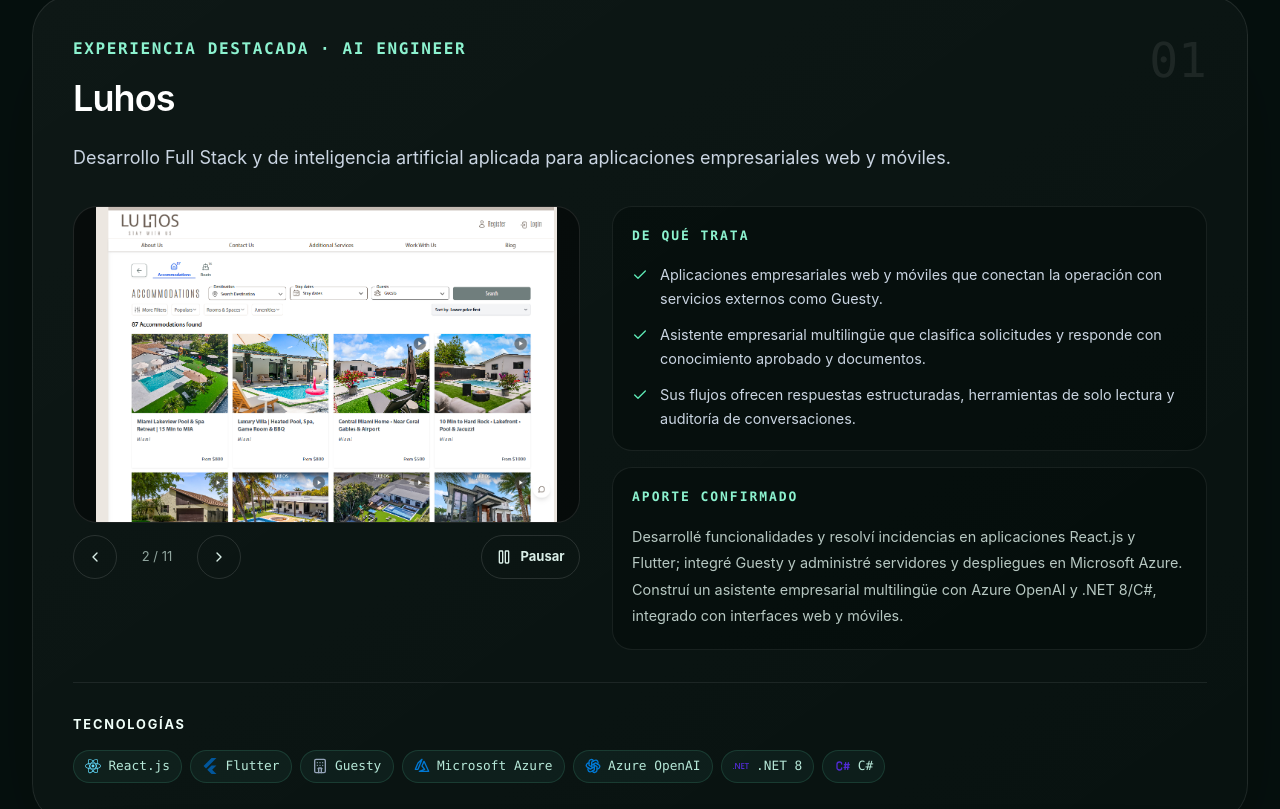
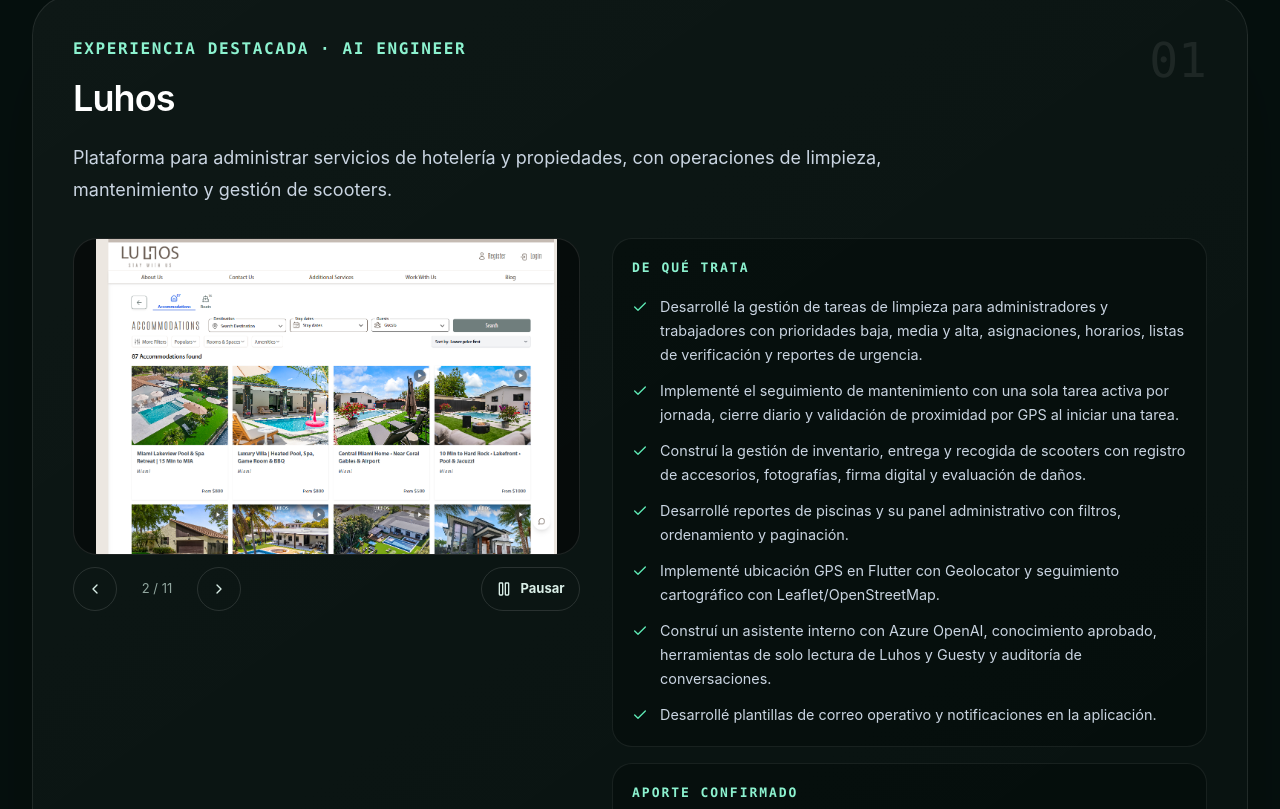
Before and after one commit to RonaldoDelgado/ronaldo-delgado, a Next.js app: page / in a window 1280 px wide. Shown: the part 2571-3380 px from the top of the page. Built offline with nearby package versions, Linux system fonts and the light colour scheme; no server answers.

Commit message:
feat(portfolio): detail Luhos work and introduce projects

```diff
--- /dev/null
+++ b/odd/tasks/luhos-contributions-project-intros.md
@@ -0,0 +1,26 @@
+# Explain Luhos work and introduce each project
+
+## Objective and problem
+The CV should explain what each company or project does before describing the user's role. Luhos currently compresses many personally implemented operational workflows into one dense paragraph, unlike the first-person feature list now used for Gudfy.
+
+## Authorized scope and constraints
+- The user confirms personal authorship of the Luhos features retrieved from Engram. Replace the Luhos CV detail paragraph with concrete first-person capabilities under a concise company summary; align the portfolio's Luhos case without turning technical implementation into unverified business metrics.
+- Add a one-sentence, evidence-bounded introduction before the contribution of each of the seven CV projects, using facts already in the current CV/portfolio. Preserve project order and distinguish businesses from personal/complementary projects.
+- The current CV is three A4 pages with emphasized print headings and project separators. Keep readable typography, the portrait, and complete project entries; do not silently cut other projects to meet pagination. If the content cannot fit three readable pages, report the tradeoff before finalizing PDF.
+- Exclude claims that scooter pickup reminders are currently enabled, email is guaranteed in production, or the assistant's optional/unshipped capabilities are live. Use Flutter Geolocator and Leaflet/OpenStreetMap, not Google Maps; do not reintroduce vector RAG claims.
+- Edit only Luhos/default content and exact-default migration in `src/data/portfolio.ts` / `src/lib/portfolio-storage.ts`, canonical `../CV-Ronaldo-Delgado-editable.html`, identical `public/ronaldo-delgado-cv.html`, and verified PDF copies `../CV-Ronaldo-Delgado.pdf` / `public/CV-Ronaldo-Delgado.pdf`. Leave `.atl/`, Gudfy text, other project contributions, and unrelated parent files untouched. No push, PR, merge, or deployment.
+
+## Work unit and acceptance
+- [ ] LUH-1: Write first-person Luhos `Aporte` plus concrete capabilities (cleaning, maintenance, scooters, pool reports, role-specific interfaces, scoped AI/Guesty and communications) and add concise company/project introductions across the CV; generate and verify the HTML/PDF copies and commit the cohesive unit on `feat/luhos-contributions-project-intros`.
+- The portfolio Luhos case has a brief business summary, a personal contribution and readable concrete details; older exact defaults migrate without replacing customized browser-local text.
+- The CV introductions precede personal contributions; all seven projects retain their verified names/order, the Gudfy feature list and the profile photo. Canonical/public HTML and PDF copies match respectively.
+- Run focused migration/customization assertions, `npm run lint`, `npm run build`, `git diff --check`, and offline PDF page/text/visual checks. Record precise results, skipped live-site checks, and commit identity before marking LUH-1 complete.
+
+## Route and delivery
+- Delegated direct text/CSS writer for multiple non-trivial files, followed by one bounded offline PDF print/verification action. No TDD mode configured; package.json has no test script, so use focused deterministic assertions and proportional build/print checks.
+- Advisory authored-size forecast below ~400 lines; generated PDF binary excluded from authored count, never from snapshot identity. Delivery strategy `ask-on-risk` unless actual change exceeds the review budget.
+
+## Evidence and next step
+- Engram: #1845/#1856 cleaning/admin roles, #2138/#2413 maintenance workday/geofence, #12/#13/#15 scooter delivery/return, #780 pool reports, #409/#785 email implementation and production caveat, #1942/#2055 assistant, #2931 verified stack. These are historical observations; corroborate current source before public claims.
+- The canonical CV HTML/PDF in the parent `portafolio` repository are currently untracked there; only their published copies can join the nested app repo's work-unit commit.
+- Next: implement locally, render/read back the PDF, record verified result and exact commit here and in the Engram mirror.
--- a/public/ronaldo-delgado-cv.html
+++ b/public/ronaldo-delgado-cv.html
@@ -524,32 +524,46 @@
             <article class="entry entry-luhos">
               <h3>Luhos · <span class="company-role">AI Engineer</span></h3>
               <p>
-                <strong>Empresa:</strong> Plataforma tecnológica para la
-                administración de servicios de hotelería y propiedades.
+                Plataforma para administrar servicios de hotelería y propiedades,
+                con operaciones de limpieza, mantenimiento y gestión de scooters.
               </p>
               <p>
-                <strong>Aporte:</strong> Como desarrollador Full Stack, mantuve
-                los entornos de software de la empresa, desarrollé
-                funcionalidades y resolví incidencias en interfaces web y
-                móviles con React y Flutter, integré Guesty y administré
-                servidores y despliegues en Microsoft Azure.
+                <strong>Aporte:</strong> Desarrollé los flujos operativos y las
+                interfaces para administradores y trabajadores en React y Flutter;
+                integré Guesty, resolví incidencias y administré servidores y
+                despliegues en Microsoft Azure. Con mi trabajo, contribuí a mejorar
+                la productividad y reducir costos administrativos.
               </p>
-              <p>
-                <strong>Logro destacado:</strong> Construí un asistente
-                empresarial multilingüe con Azure OpenAI y .NET 8/C#, integrado
-                con interfaces web y móviles, recuperación controlada de
-                conocimiento, herramientas tipadas de solo lectura, datos de
-                Luhos y Guesty, y auditoría de conversaciones. Mejoró la
-                productividad y redujo costos administrativos.
-              </p>
-              <p>
-                <strong>Detalles:</strong> Desarrollé soluciones para equipos de
-                limpieza y mantenimiento, clientes y administradores; optimicé
-                reportes y seguimiento de tareas; implementé GPS continuo desde
-                Flutter y monitoreo cartográfico con Leaflet/OpenStreetMap;
-                integré autenticación y roles, tareas programadas, gestión de
-                documentos y conocimiento, y pruebas automatizadas.
-              </p>
+              <ul class="compact-list">
+                <li>
+                  Desarrollé tareas de limpieza con prioridades baja, media y alta,
+                  asignaciones, horarios, listas de verificación y reportes de urgencia.
+                </li>
+                <li>
+                  Implementé seguimiento de mantenimiento con una tarea activa por
+                  jornada, cierre diario y validación de proximidad por GPS al iniciar.
+                </li>
+                <li>
+                  Construí inventario, entrega y recogida de scooters con accesorios,
+                  fotografías, firma digital y evaluación de daños.
+                </li>
+                <li>
+                  Desarrollé reportes de piscinas y su panel administrativo con filtros,
+                  ordenamiento y paginación.
+                </li>
+                <li>
+                  Implementé ubicación GPS con Flutter Geolocator y seguimiento
+                  cartográfico con Leaflet/OpenStreetMap.
+                </li>
+                <li>
+                  Construí un asistente interno con Azure OpenAI, conocimiento aprobado,
+                  herramientas de solo lectura de Luhos y Guesty y auditoría.
+                </li>
+                <li>
+                  Desarrollé plantillas de correo operativo y notificaciones en la
+                  aplicación.
+                </li>
+              </ul>
               <p>
                 <strong>Tecnologías:</strong> <strong>Web:</strong> React 18,
                 TypeScript, Vite, Zustand, Tailwind CSS;
@@ -593,6 +607,10 @@
               </h3>
               <h3>Comercio electrónico multivendedor</h3>
               <p>
+                Comercio multivendedor de productos digitales con compra y acceso
+                a códigos desde la cuenta del comprador.
+              </p>
+              <p>
                 <strong>Aporte:</strong> Desarrollé las interfaces para compradores,
                 vendedores y administradores, desde el catálogo y el carrito hasta
                 los pedidos y el acceso a códigos. Diseñé el modelo relacional en
@@ -635,6 +653,10 @@
               </h3>
               <h3>Comercio electrónico y funciones sociales</h3>
               <p>
+                Plataforma multivendedor que combina comercio electrónico,
+                comunicación en tiempo real y funciones sociales.
+              </p>
+              <p>
                 <strong>Aporte:</strong> Participé en el desarrollo de una
                 plataforma multivendedor con solicitudes de vendedores y
                 funciones sociales.
@@ -655,6 +677,10 @@
 
             <article class="entry">
               <h3>Ocho80 · Rifas y bingo digital</h3>
+              <p>
+                Plataforma de rifas y bingo digital para organizar eventos,
+                reservar números o cartones y seguir sorteos en tiempo real.
+              </p>
               <p>
                 <strong>Aporte:</strong> Participé en el backend con NestJS,
                 Prisma y PostgreSQL, el panel administrativo con React/Vite y la
@@ -705,6 +731,10 @@
               </h3>
               <h3>Radio web</h3>
               <p>
+                Sitio de radio web que reúne una señal externa en vivo,
+                programación, versículos e información institucional.
+              </p>
+              <p>
                 <strong>Aporte:</strong> Participé en el desarrollo de una
                 experiencia web con Next.js, TypeScript, Tailwind CSS y Framer
                 Motion.
@@ -728,6 +758,10 @@
             <article class="entry">
               <h3>Calculadora de contenedores</h3>
               <p>
+                Aplicación cliente para apoyar la distribución de carga con cálculos
+                de orientación de cajas, capas, palés, capacidad y peso.
+              </p>
+              <p>
                 <strong>Aporte:</strong> Participé en una aplicación cliente con
                 Expo, React Native y SVG para cálculos logísticos.
               </p>
@@ -745,6 +779,10 @@
 
             <article class="entry">
               <h3>Libres en Cristo Jesús</h3>
+              <p>
+                Sistema de gestión congregacional para organizar personas,
+                registrar asistencia mediante QR y generar reportes administrativos.
+              </p>
               <p>
                 <strong>Aporte:</strong> Realice en un sistema de gestión
                 congregacional por asistencia con QR con NestJS, Next.js,
--- a/src/data/portfolio.ts
+++ b/src/data/portfolio.ts
@@ -37,13 +37,17 @@
       name: "Luhos",
       category: "Experiencia destacada · AI Engineer",
       summary:
-        "Desarrollo Full Stack y de inteligencia artificial aplicada para aplicaciones empresariales web y móviles.",
+        "Plataforma para administrar servicios de hotelería y propiedades, con operaciones de limpieza, mantenimiento y gestión de scooters.",
       contribution:
-        "Desarrollé funcionalidades y resolví incidencias en aplicaciones React.js y Flutter; integré Guesty y administré servidores y despliegues en Microsoft Azure. Construí un asistente empresarial multilingüe con Azure OpenAI y .NET 8/C#, integrado con interfaces web y móviles.",
+        "Desarrollé los flujos operativos y las interfaces para administradores y trabajadores en React y Flutter; integré Guesty, resolví incidencias y administré servidores y despliegues en Microsoft Azure. Con mi trabajo, contribuí a mejorar la productividad y reducir costos administrativos.",
       details: [
-        "Aplicaciones empresariales web y móviles que conectan la operación con servicios externos como Guesty.",
-        "Asistente empresarial multilingüe que clasifica solicitudes y responde con conocimiento aprobado y documentos.",
-        "Sus flujos ofrecen respuestas estructuradas, herramientas de solo lectura y auditoría de conversaciones.",
+        "Desarrollé la gestión de tareas de limpieza para administradores y trabajadores con prioridades baja, media y alta, asignaciones, horarios, listas de verificación y reportes de urgencia.",
+        "Implementé el seguimiento de mantenimiento con una sola tarea activa por jornada, cierre diario y validación de proximidad por GPS al iniciar una tarea.",
+        "Construí la gestión de inventario, entrega y recogida de scooters con registro de accesorios, fotografías, firma digital y evaluación de daños.",
+        "Desarrollé reportes de piscinas y su panel administrativo con filtros, ordenamiento y paginación.",
+        "Implementé ubicación GPS en Flutter con Geolocator y seguimiento cartográfico con Leaflet/OpenStreetMap.",
+        "Construí un asistente interno con Azure OpenAI, conocimiento aprobado, herramientas de solo lectura de Luhos y Guesty y auditoría de conversaciones.",
+        "Desarrollé plantillas de correo operativo y notificaciones en la aplicación.",
       ],
       technologies: ["React.js", "Flutter", "Guesty", "Microsoft Azure", "Azure OpenAI", ".NET 8", "C#"],
       limitations: [],
--- a/src/lib/portfolio-storage.ts
+++ b/src/lib/portfolio-storage.ts
@@ -20,6 +20,15 @@
 const LEGACY_EDUCATION_TITLE = "Estudios en Ingeniería de Sistemas";
 const LEGACY_HERO_DESCRIPTION =
   "Soy desarrollador Full Stack con experiencia en aplicaciones web y móviles, APIs REST y bases de datos relacionales. Trabajo con TypeScript, React, Next.js, Node.js, .NET y PostgreSQL en soluciones de comercio electrónico y gestión empresarial. Integro Azure OpenAI con conocimiento aprobado, herramientas de solo lectura y auditoría como parte de mi experiencia en AI Engineering. Conecto interfaces, datos y servicios externos, con atención a la mantenibilidad, las pruebas y el despliegue en Microsoft Azure.";
+const PREVIOUS_LUHOS_SUMMARY =
+  "Desarrollo Full Stack y de inteligencia artificial aplicada para aplicaciones empresariales web y móviles.";
+const PREVIOUS_LUHOS_CONTRIBUTION =
+  "Desarrollé funcionalidades y resolví incidencias en aplicaciones React.js y Flutter; integré Guesty y administré servidores y despliegues en Microsoft Azure. Construí un asistente empresarial multilingüe con Azure OpenAI y .NET 8/C#, integrado con interfaces web y móviles.";
+const PREVIOUS_LUHOS_DETAILS = [
+  "Aplicaciones empresariales web y móviles que conectan la operación con servicios externos como Guesty.",
+  "Asistente empresarial multilingüe que clasifica solicitudes y responde con conocimiento aprobado y documentos.",
+  "Sus flujos ofrecen respuestas estructuradas, herramientas de solo lectura y auditoría de conversaciones.",
+] as const;
 const PREVIOUS_GUDFY_SUMMARY =
   "Plataforma de comercio electrónico multivendedor con backend y frontend desacoplados mediante REST.";
 const PREVIOUS_GUDFY_CONTRIBUTION =
@@ -102,6 +111,7 @@
     isExactStringList(value, PREVIOUS_GUDFY_DETAILS)
     || isExactStringList(value, PREVIOUS_GUD1_GUDFY_DETAILS)
   ))
+    || (fallback.id === "luhos" && isExactStringList(value, PREVIOUS_LUHOS_DETAILS))
     || (legacyDetails && isExactStringList(value, legacyDetails))
     ? fallback.details
     : stringList(value, fallback.details);
@@ -236,14 +246,25 @@
 function normalizeCase(value: unknown, fallback: CaseStudyEntry): CaseStudyEntry {
   const entry = value && typeof value === "object" ? (value as Partial<CaseStudyEntry>) : {};
   const isGudfy = fallback.id === "gudfy";
+  const isLuhos = fallback.id === "luhos";
 
   return {
     id: fallback.id,
     name: text(entry.name, fallback.name),
     category: text(entry.category, fallback.category),
     status: typeof entry.status === "string" && entry.status.trim() ? entry.status.trim() : fallback.status,
-    summary: text(isGudfy && (entry.summary === PREVIOUS_GUDFY_SUMMARY || entry.summary === PREVIOUS_GUD1_GUDFY_SUMMARY) ? fallback.summary : entry.summary, fallback.summary),
-    contribution: text(isGudfy && (entry.contribution === PREVIOUS_GUDFY_CONTRIBUTION || entry.contribution === PREVIOUS_GUD1_GUDFY_CONTRIBUTION) ? fallback.contribution : entry.contribution, fallback.contribution),
+    summary: text(
+      (isLuhos && entry.summary === PREVIOUS_LUHOS_SUMMARY)
+        || (isGudfy && (entry.summary === PREVIOUS_GUDFY_SUMMARY || entry.summary === PREVIOUS_GUD1_GUDFY_SUMMARY))
+        ? fallback.summary : entry.summary,
+      fallback.summary,
+    ),
+    contribution: text(
+      (isLuhos && entry.contribution === PREVIOUS_LUHOS_CONTRIBUTION)
+        || (isGudfy && (entry.contribution === PREVIOUS_GUDFY_CONTRIBUTION || entry.contribution === PREVIOUS_GUD1_GUDFY_CONTRIBUTION))
+        ? fallback.contribution : entry.contribution,
+      fallback.contribution,
+    ),
     details: migratedDetails(entry.details, fallback),
     technologies: stringList(entry.technologies, fallback.technologies),
     limitations: stringList(entry.limitations, fallback.limitations),
```
Also changed, not shown: 1 other file (tests, documents, lock files or other folders).
